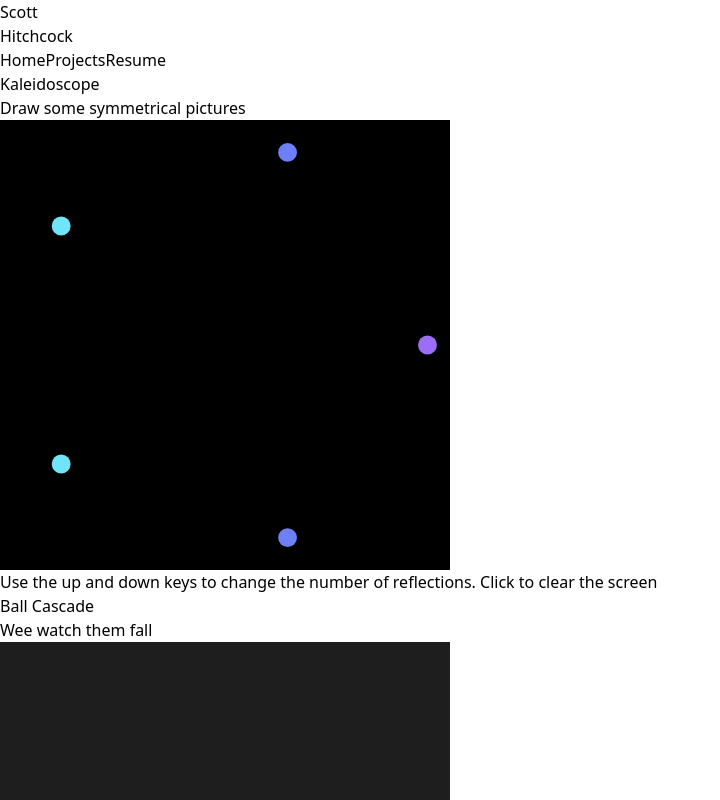
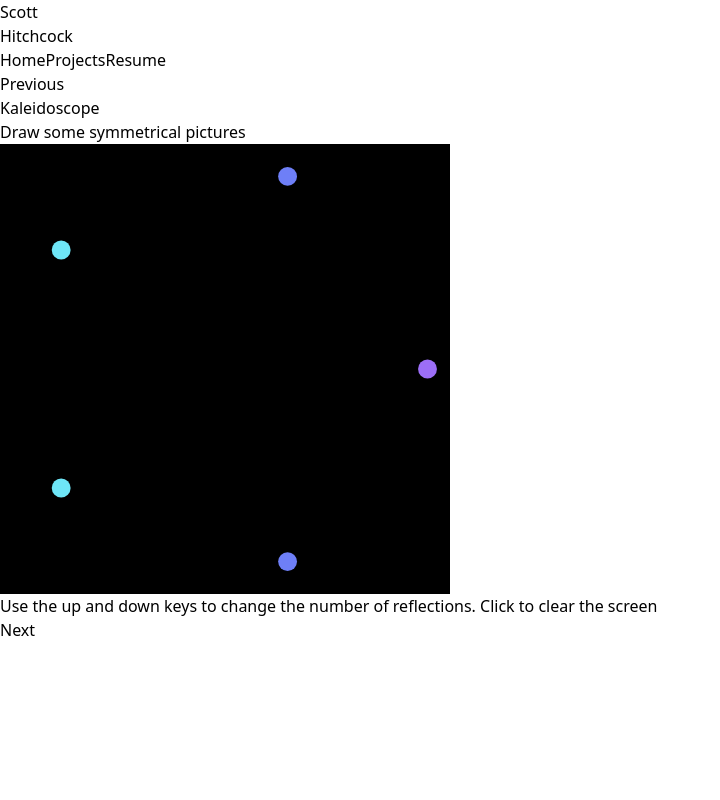
Before and after one commit to scotthitch/s-hitchcock-website, a Vue app: page /projects in a window 1280 px wide. Shown: the top 800 px of the page, without its empty margins (0-720 px from the left). Built offline with nearby package versions, Linux system fonts and the light colour scheme.

Commit message:
feat: now a single project is rendered at a time

```diff
--- a/src/views/ProjectsView.vue
+++ b/src/views/ProjectsView.vue
@@ -1,12 +1,31 @@
 <script setup lang="ts">
 import KaleidoscopeProject from '../p5Projects/Kaleidoscope/KaleidoscopeProject.vue';
 import BallCascadeProject from '../p5Projects/BallCascade/BallCascadeProject.vue';
+import { ref, shallowRef } from 'vue'
+
+
+const projectSelectIndex = ref(0)
+const projects = shallowRef([KaleidoscopeProject, BallCascadeProject]);
+
+const incrementProjectSelect = () => {
+  projectSelectIndex.value = Math.min(projectSelectIndex.value+1, projects.value.length-1);
+}
+
+const decrementProjectSelect = () => {
+  projectSelectIndex.value = Math.max(projectSelectIndex.value-1, 0);
+}
 
 </script>
 
+
 <template>
   <div>
-    <KaleidoscopeProject />
-    <BallCascadeProject />
+    <div class="flex flex-col items-center text-center justify-center py-[5rem]">
+
+      <button :disabled="projectSelectIndex === 0" @click="decrementProjectSelect()">Previous</button>
+      <component :is="projects[projectSelectIndex]"></component>
+      <button :disabled="projectSelectIndex === projects.length-1" @click="incrementProjectSelect()">Next</button>
+
+    </div>
   </div>
 </template>
```
